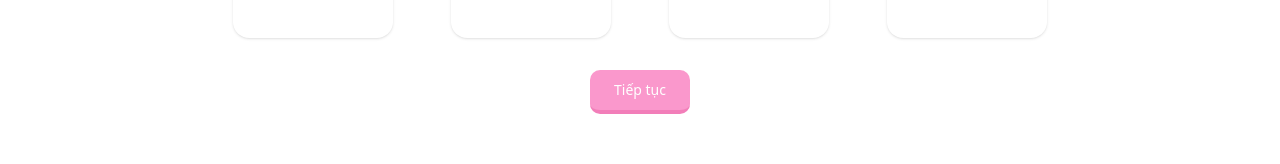
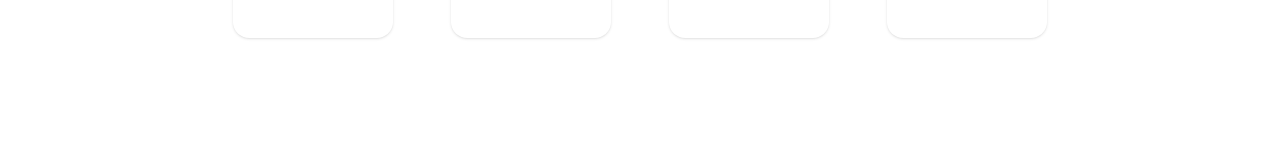
Before and after one commit to Nhom-Project-1/AAAP-Polyglot, a Next.js app: page /course/choose in a window 1280 px wide. Shown: the part 312-476 px from the top of the page. Built offline with nearby package versions, Linux system fonts and the light colour scheme.

Commit message:
Xoa nut Tiep tuc va hien thi thong bao thanh cong o trang Chon ngon ngu

```diff
--- a/app/course/choose/page.tsx
+++ b/app/course/choose/page.tsx
@@ -1,9 +1,9 @@
 "use client"
 import { useState } from "react"
-import { useRouter } from "next/navigation"
 import Layout from "@/components/layout"
 import ReactCountryFlag from "react-country-flag"
-import { Button } from "@/components/ui/button"
+import toast, {Toaster} from "react-hot-toast"
+import { useRouter } from "next/navigation"
 
 const languages = [
   { id: "fr", label: "Tiếng Pháp", code: "FR" },
@@ -15,44 +15,36 @@ const languages = [
 export default function ChooseLanguagePage() {
   const router = useRouter()
   const [selected, setSelected] = useState<string | null>(null)
+  const handleSelect = (lang:(typeof languages)[number]) => {
+    setSelected(lang.id)
+    localStorage.setItem("selectedLang", JSON.stringify(lang))
+    const t = toast.success("Bạn đã chọn " + lang.label, { duration: 2000 })
+    setTimeout(() => {
+      toast.dismiss(t)
+      router.push("/course") }, 1000)
+  }
 
   return (
     <Layout>
       <div className="max-w-4xl mx-auto p-6">
-        <h1 className="text-2xl font-semibold mb-6 text-center">
-          Chọn một ngôn ngữ bạn muốn học
-        </h1>
+        <h1 className="text-2xl font-semibold mb-6 text-center"> Chọn một ngôn ngữ bạn muốn học </h1>
         <div className="grid grid-cols-2 md:grid-cols-4 gap-6 justify-items-center">
           {languages.map((lang) => {
             const isActive = selected === lang.id
             return (
               <button
                 key={lang.id}
-                onClick={() => {
-                  setSelected(lang.id)
-                  localStorage.setItem("selectedLang", JSON.stringify(lang))}}
+                onClick={() =>
+                  handleSelect(lang)}
                 className={`relative w-40 h-40 flex flex-col items-center justify-center rounded-2xl shadow transition hover:-translate-y-1 focus:outline-none bg-white ${
                   isActive ? "ring-2 ring-pink-400" : ""
-                }`}
-              >
+                }`} >
                 <span
                   className={`absolute top-2 right-2 w-6 h-6 flex items-center justify-center rounded-full ${
-                    isActive
-                      ? "bg-pink-500 text-white"
-                      : "bg-gray-200 text-gray-400"
-                  }`}
-                >
-                  <svg
-                    xmlns="http://www.w3.org/2000/svg"
-                    viewBox="0 0 24 24"
-                    fill="currentColor"
-                    className="w-4 h-4"
-                  >
-                    <path
-                      fillRule="evenodd"
-                      d="M20.03 7.47a1 1 0 0 1 .05 1.41l-8.5 9a1 1 0 0 1-1.42.02l-4.5-4.3a1 1 0 1 1 1.4-1.43l3.79 3.62 7.79-8.25a1 1 0 0 1 1.39-.07z"
-                      clipRule="evenodd"
-                    />
+                    isActive ? "bg-pink-500 text-white" : "bg-gray-200 text-gray-400"
+                  }`} >
+                  <svg xmlns="http://www.w3.org/2000/svg" viewBox="0 0 24 24" fill="currentColor" className="w-4 h-4" >
+                    <path fillRule="evenodd" d="M20.03 7.47a1 1 0 0 1 .05 1.41l-8.5 9a1 1 0 0 1-1.42.02l-4.5-4.3a1 1 0 1 1 1.4-1.43l3.79 3.62 7.79-8.25a1 1 0 0 1 1.39-.07z" clipRule="evenodd"/>
                   </svg>
                 </span>
                 <ReactCountryFlag countryCode={lang.code} svg style={{ width: "3em", height: "3em", borderRadius: "4px" }} />
@@ -61,22 +53,8 @@ export default function ChooseLanguagePage() {
             )
           })}
         </div>
-
-        <div className="mt-8 flex justify-center">
-          <Button variant="secondary"
-             onClick={() => {
-              if (selected) {
-                const lang = languages.find(l => l.id === selected)
-                if (lang) localStorage.setItem("selectedLang", JSON.stringify(lang))
-                router.push("/course")
-              }
-            }}
-            className="px-6 py-2 rounded-lg bg-pink-500 text-white hover:bg-pink-600 cursor-pointer"
-            disabled={!selected}>
-            Tiếp tục
-          </Button>
-        </div>
       </div>
+      <Toaster position="top-center" reverseOrder={false} />
     </Layout>
   )
 }
```
Also changed, not shown: components/user-flag.tsx (line endings or trailing spaces).
